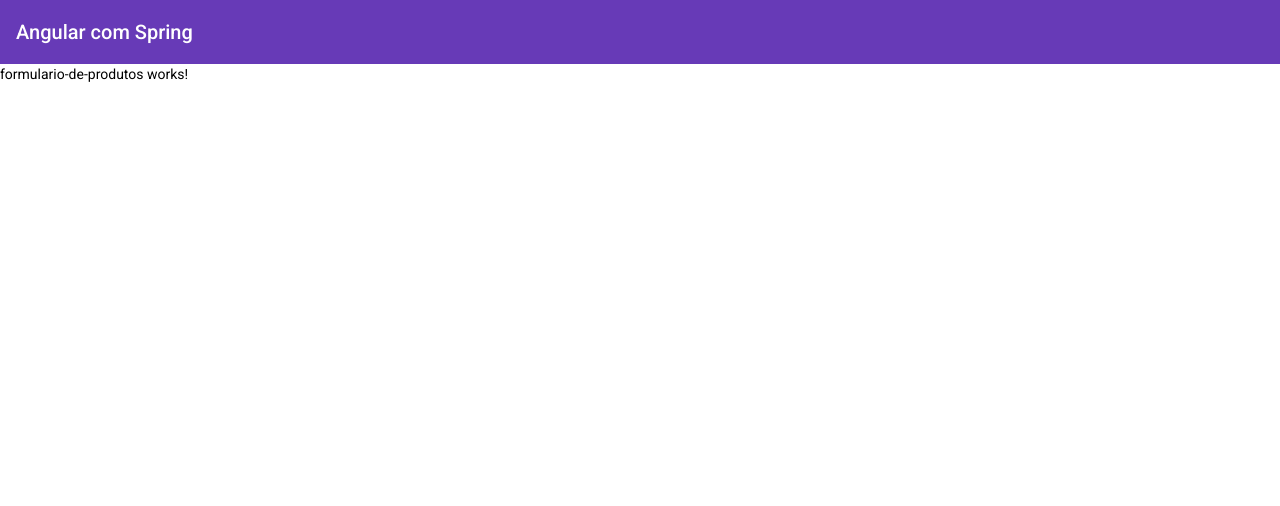
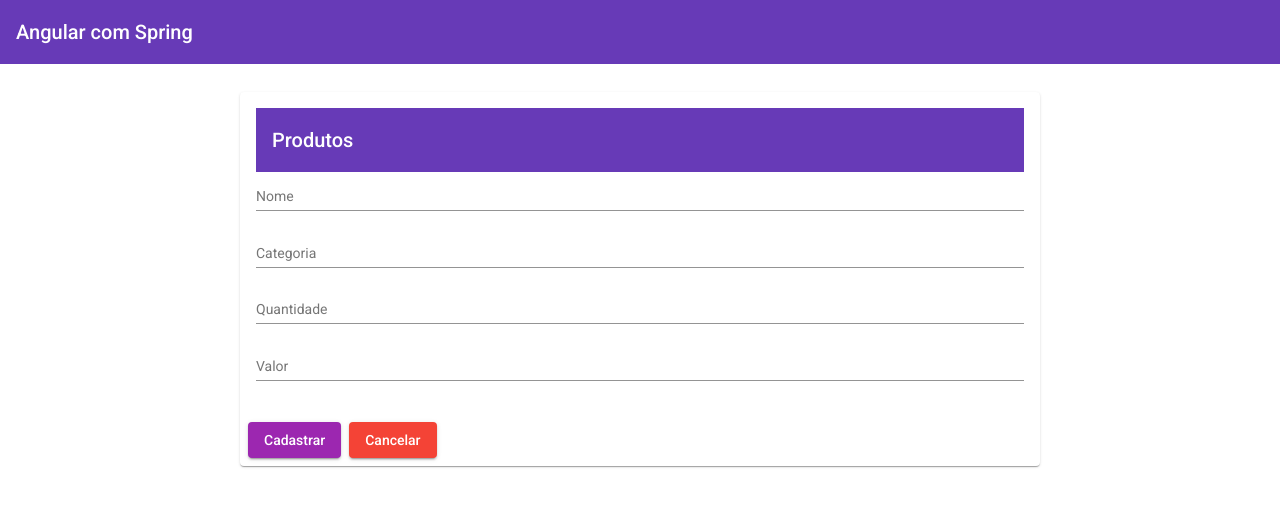
Before and after one commit to MurukLuan/angularESpring209064, an Angular app: page /produtos in a window 1280 px wide. Both pictures are taken after a click on the button "add". Shown: the top 506 px of the page. Built offline with nearby package versions, Linux system fonts and the light colour scheme; no server answers.

Commit message:
alterações feitas nos campos de formulario

```diff
--- a/src/app/produtos/formulario-de-produtos/formulario-de-produtos.component.html
+++ b/src/app/produtos/formulario-de-produtos/formulario-de-produtos.component.html
@@ -1 +1,29 @@
-<p>formulario-de-produtos works!</p>
+<mat-card>
+  <mat-toolbar color="primary">Produtos</mat-toolbar>
+  <mat-card-content>
+    <form [formGroup]="form">
+      <mat-form-field class="preencher">
+        <input matInput placeholder="Nome" formControlName="nome">
+      </mat-form-field>
+
+      <mat-form-field class="preencher">
+        <input matInput placeholder="Categoria" formControlName="categoria">
+      </mat-form-field>
+
+      <mat-form-field class="preencher">
+        <input matInput placeholder="Quantidade" formControlName="quantidade">
+      </mat-form-field>
+
+      <mat-form-field class="preencher">
+        <input matInput placeholder="Valor" formControlName="valor">
+      </mat-form-field>
+
+    </form>
+  </mat-card-content>
+
+  <mat-card-actions>
+    <button mat-raised-button color="accent" (click)="onSubmit()">Cadastrar</button>
+    <button mat-raised-button color="warn" (click)="onCancel()">Cancelar</button>
+  </mat-card-actions>
+
+</mat-card>
--- a/src/app/produtos/formulario-de-produtos/formulario-de-produtos.component.scss
+++ b/src/app/produtos/formulario-de-produtos/formulario-de-produtos.component.scss
@@ -0,0 +1,9 @@
+.preencher{
+  width: 100%;
+  display: block;
+}
+
+mat-card{
+  max-width: 60%;
+  margin: 2em auto;
+}
--- a/src/app/produtos/formulario-de-produtos/formulario-de-produtos.component.ts
+++ b/src/app/produtos/formulario-de-produtos/formulario-de-produtos.component.ts
@@ -1,4 +1,8 @@
+import { ProdutosService } from './../services/produtos.service';
 import { Component, OnInit } from '@angular/core';
+import { FormBuilder, FormGroup } from '@angular/forms';
+import { MatSnackBar } from '@angular/material/snack-bar';
+import { Location } from '@angular/common';
 
 @Component({
   selector: 'app-formulario-de-produtos',
@@ -7,9 +11,38 @@ import { Component, OnInit } from '@angular/core';
 })
 export class FormularioDeProdutosComponent implements OnInit {
 
-  constructor() { }
+  form: FormGroup;
+  constructor(private formBuilder: FormBuilder,
+    private servico : ProdutosService,
+    private snackBar : MatSnackBar,
+    private local : Location) {
+    this.form = this.formBuilder.group({
+      nome:[null],
+      categoria: [null],
+      quantidade: [null],
+      valor: [null]
+    });
+   }
 
   ngOnInit(): void {
   }
 
+  onSubmit(){
+    this.servico.save(this.form.value)
+    .subscribe(resultado => this.msgSucesso(),
+       error => this.msgErro())
+  }
+
+  onCancel(){
+    this.local.back();
+  }
+
+  private msgSucesso(){
+    this.snackBar.open('Produto salvo com sucesso', '', {duration: 3000})
+    this.onCancel();
+  }
+
+  private msgErro(){
+    this.snackBar.open('Não foi possivel salvar o produto', '', {duration: 3000})
+  }
 }
--- a/src/app/produtos/services/produtos.service.ts
+++ b/src/app/produtos/services/produtos.service.ts
@@ -14,4 +14,8 @@ export class ProdutosService {
     return this.httpClient.get<Produto[]>(this.recebidoAPI);
   }
 
+  save(salvar: Produto){
+    return this.httpClient.post<Produto>(this.recebidoAPI, salvar)
+  }
+
 }
```
Also changed, not shown: src/app/produtos/produtos.module.ts (+9 -1 lines).
